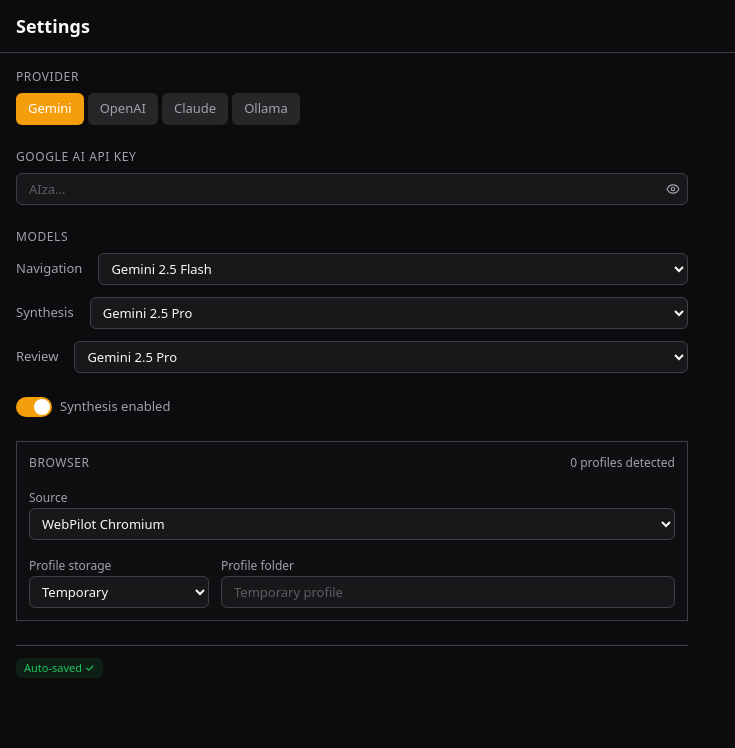
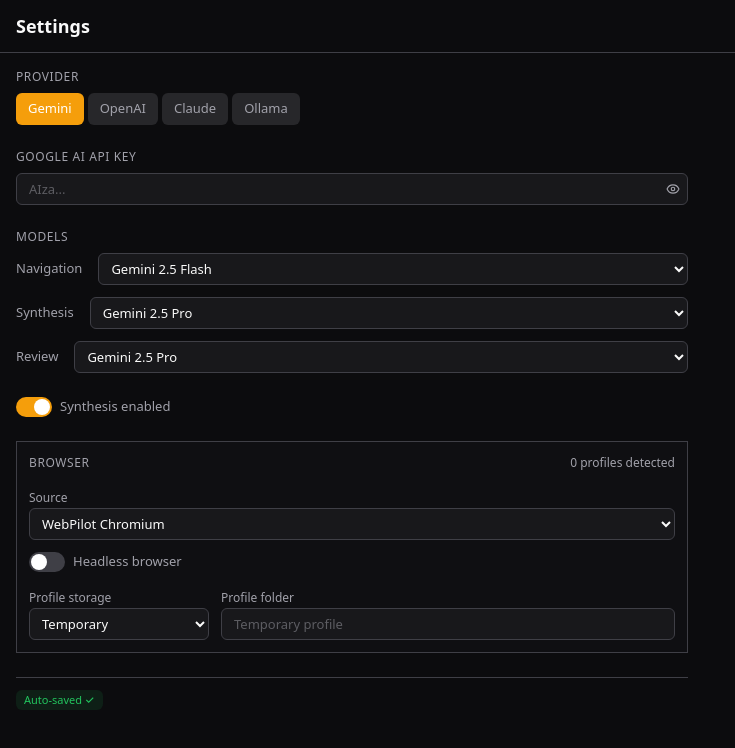
Before and after one commit to ahamSel/WebPilot, a Next.js app: page /settings in a window 1280 px wide. Shown: the top 748 px of the page, without its empty margins (0-735 px from the left). Built offline with nearby package versions, Linux system fonts and the light colour scheme.

Commit message:
feat: add browser headless setting

```diff
--- a/components/settings/ProviderForm.tsx
+++ b/components/settings/ProviderForm.tsx
@@ -129,6 +129,7 @@
   const discoveredBrowsers = browserDiscovery?.browsers || [];
   const browserChoice = currentBrowserChoice(runtime.browser, discoveredBrowsers);
   const storageMode = profileStorageSelection || profileStorageMode(runtime.browser, browserDiscovery?.defaultUserDataDir);
+  const canLaunchHeadless = runtime.browser.mode !== "cdp";
 
   useEffect(() => {
     getRuntimeSettingsClient()
@@ -496,6 +497,14 @@
             </div>
           )}
 
+          {canLaunchHeadless && (
+            <Toggle
+              checked={runtime.browser.headless}
+              onChange={(checked) => updateBrowser({ headless: checked })}
+              label="Headless browser"
+            />
+          )}
+
           {runtime.browser.mode !== "cdp" && (
             <div className="grid min-w-0 gap-3 sm:grid-cols-[180px_minmax(0,1fr)]">
               <label className="min-w-0 space-y-1">
```
